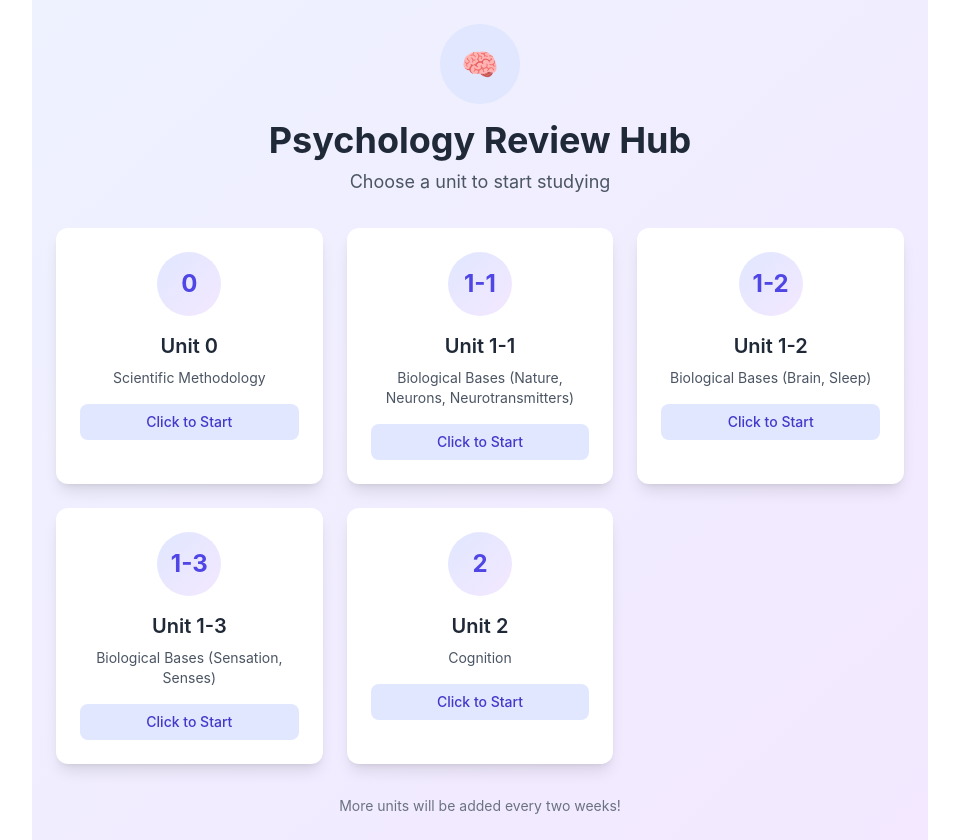
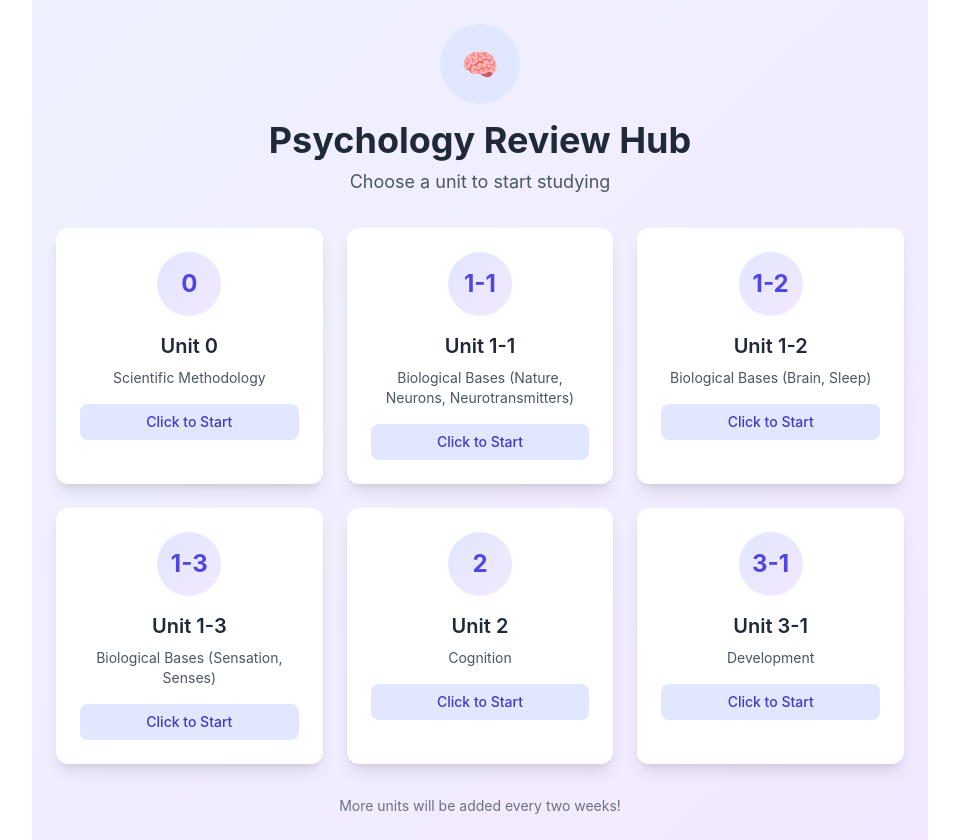
Before and after one commit to icssac/appsychunit0, a React (Create React App) app: page / in a window 1280 px wide. Shown: the whole page, without its empty margins (160-1119 px from the left). Built offline with nearby package versions, Linux system fonts and the light colour scheme.

Commit message:
Update App.js unit 3-1

```diff
--- a/src/App.js
+++ b/src/App.js
@@ -46,6 +46,7 @@ const FlashcardStudyApp = () => {
     { id: 'unit1-2', name: 'Unit 1-2', description: 'Biological Bases (Brain, Sleep)', fileName: 'UNIT1-2.csv' },
     { id: 'unit1-3', name: 'Unit 1-3', description: 'Biological Bases (Sensation, Senses)', fileName: 'UNIT1-3.csv' },
     { id: 'unit2', name: 'Unit 2', description: 'Cognition', fileName: 'UNIT2.csv' },
+    { id: 'unit2', name: 'Unit 3-1', description: 'Development', fileName: 'UNIT3-1.csv' },
     // Add more units here as you create them:
     // { id: 'unit1', name: 'Unit 1', description: 'Research Methods', fileName: 'UNIT1.csv' },
     // { id: 'unit2', name: 'Unit 2', description: 'Biological Psychology', fileName: 'UNIT2.csv' },
```
